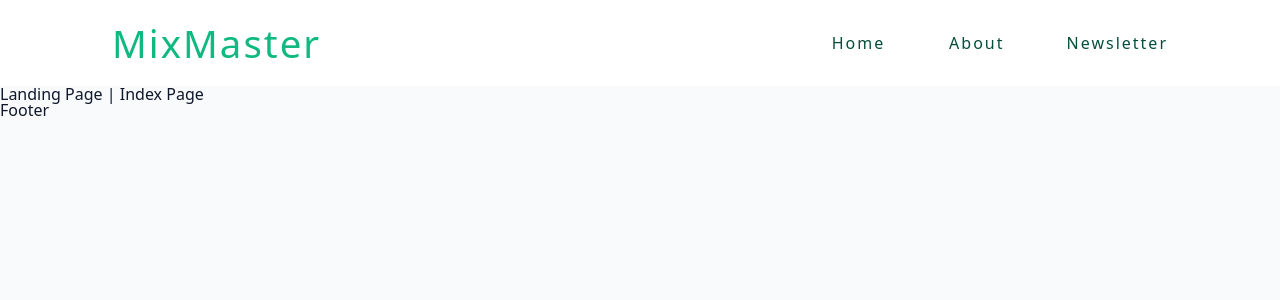
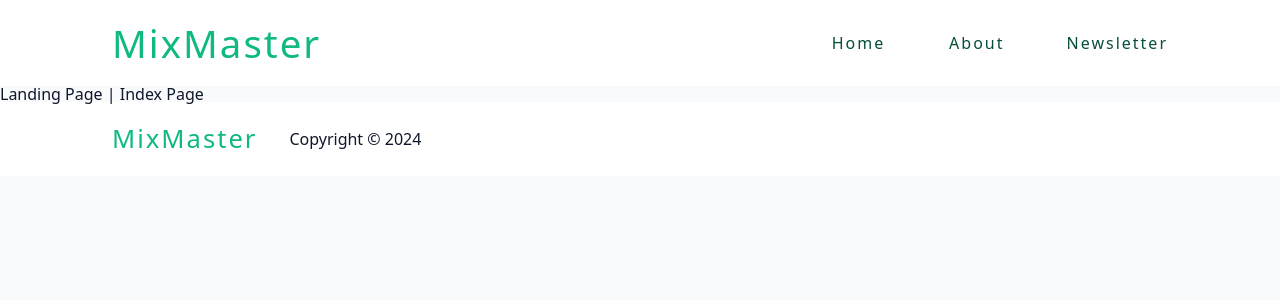
Before and after one commit to emmeiwhite/maxmaster-react-router-dom, a React (Vite) app: page / in a window 1280 px wide. Shown: the top 300 px of the page. Built offline with nearby package versions, Linux system fonts and the light colour scheme.

Commit message:
Setup footer with styled-components

```diff
--- a/src/components/footer/Footer.jsx
+++ b/src/components/footer/Footer.jsx
@@ -1,3 +1,14 @@
+import FooterWrapper from "./FooterWrapper";
+
 export default function Footer() {
-  return <div>Footer</div>;
+  return (
+    <FooterWrapper>
+      <div className="nav-center">
+        <div className="footer-content">
+          <h4 className="logo">MixMaster</h4>
+          <p>Copyright &copy; {new Date().getFullYear()}</p>
+        </div>
+      </div>
+    </FooterWrapper>
+  );
 }
--- /dev/null
+++ b/src/components/footer/FooterWrapper.js
@@ -0,0 +1,29 @@
+import styled from "styled-components";
+
+const FooterWrapper = styled.footer`
+  background-color: var(--white);
+  .nav-center {
+    width: var(--view-width);
+    max-width: var(--max-width);
+    margin: 0 auto;
+    padding: 1.5rem 2rem;
+  }
+
+  .footer-content {
+    display: grid;
+    gap: 2rem;
+    align-items: center;
+    @media (min-width: 768px) {
+      grid-template-columns: min-content 1fr;
+    }
+  }
+
+  .logo {
+    font-size: clamp(1.2rem, 2vw, 2rem);
+    color: var(--primary-500);
+    font-size: 700;
+    letter-spacing: 2px;
+  }
+`;
+
+export default FooterWrapper;
```
